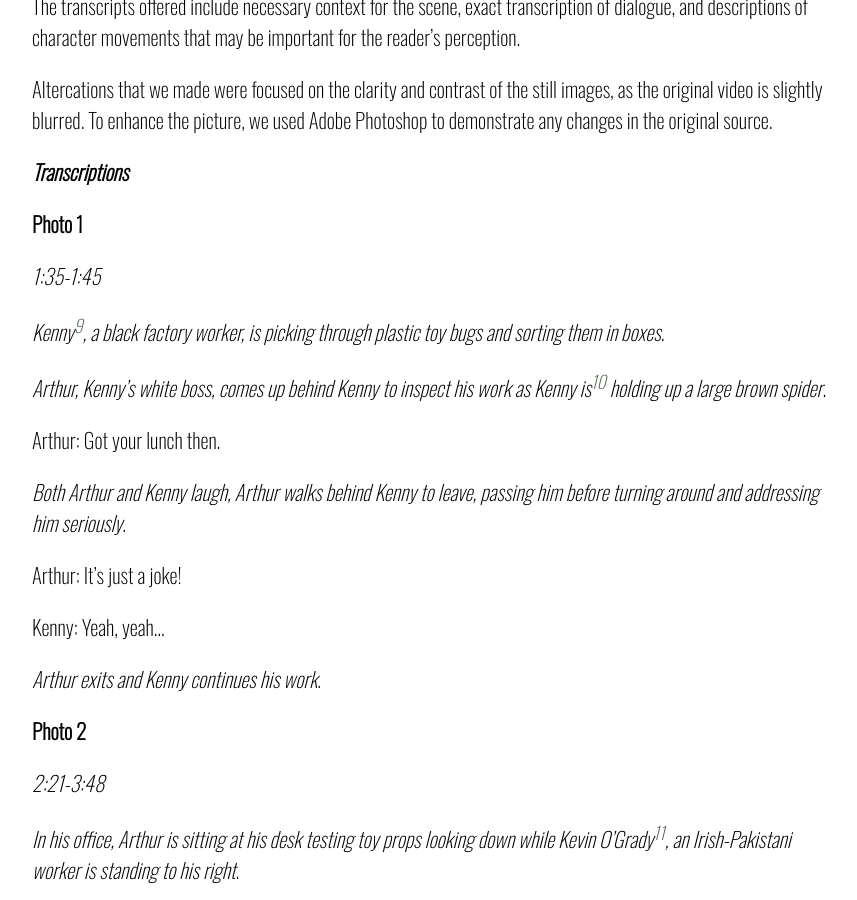
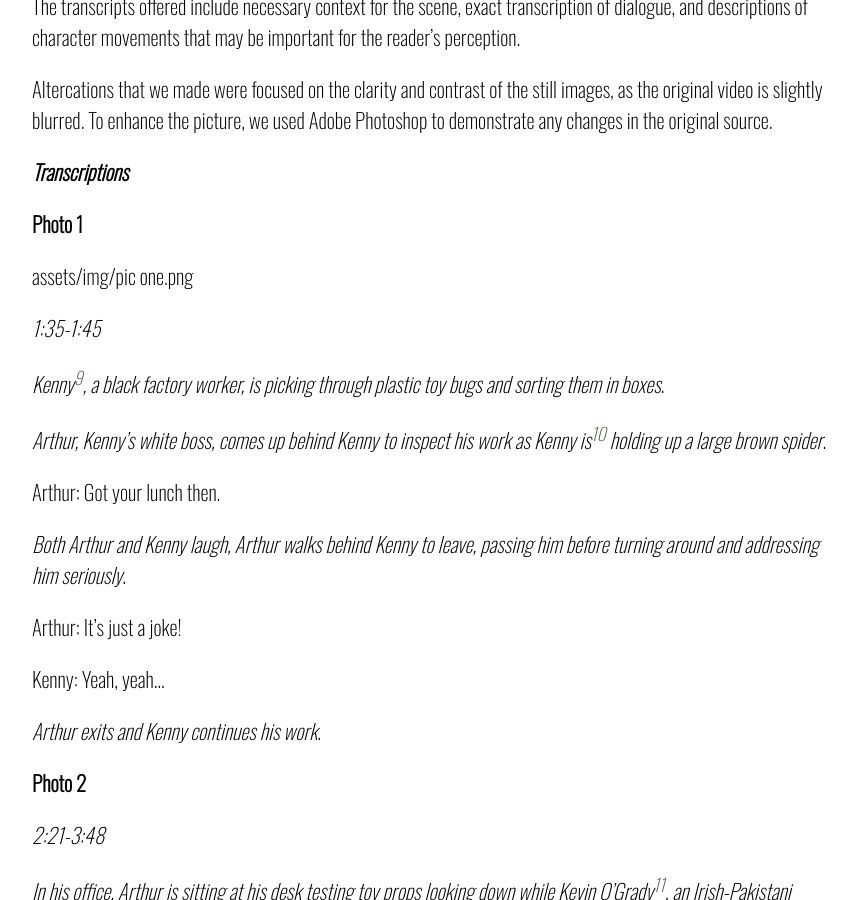
Before and after one commit to nickcorso02/currychips, a Jekyll site: the page built from index.markdown, in a window 1280 px wide and 900 px high, scrolled down 5057 px. Shown: the whole window, without its empty margins (208-1065 px from the left). Built offline with Jekyll 4.4.1, drawn with Linux system fonts in a browser that asks for light colours.

Commit message:
Update index.markdown

```diff
--- a/index.markdown
+++ b/index.markdown
@@ -69,6 +69,8 @@ Altercations that we made were focused on the clarity and contrast of the still
 ***Transcriptions***
 
 **Photo 1**
+
+assets/img/pic one.png
 
 _1:35-1:45_
 
```
